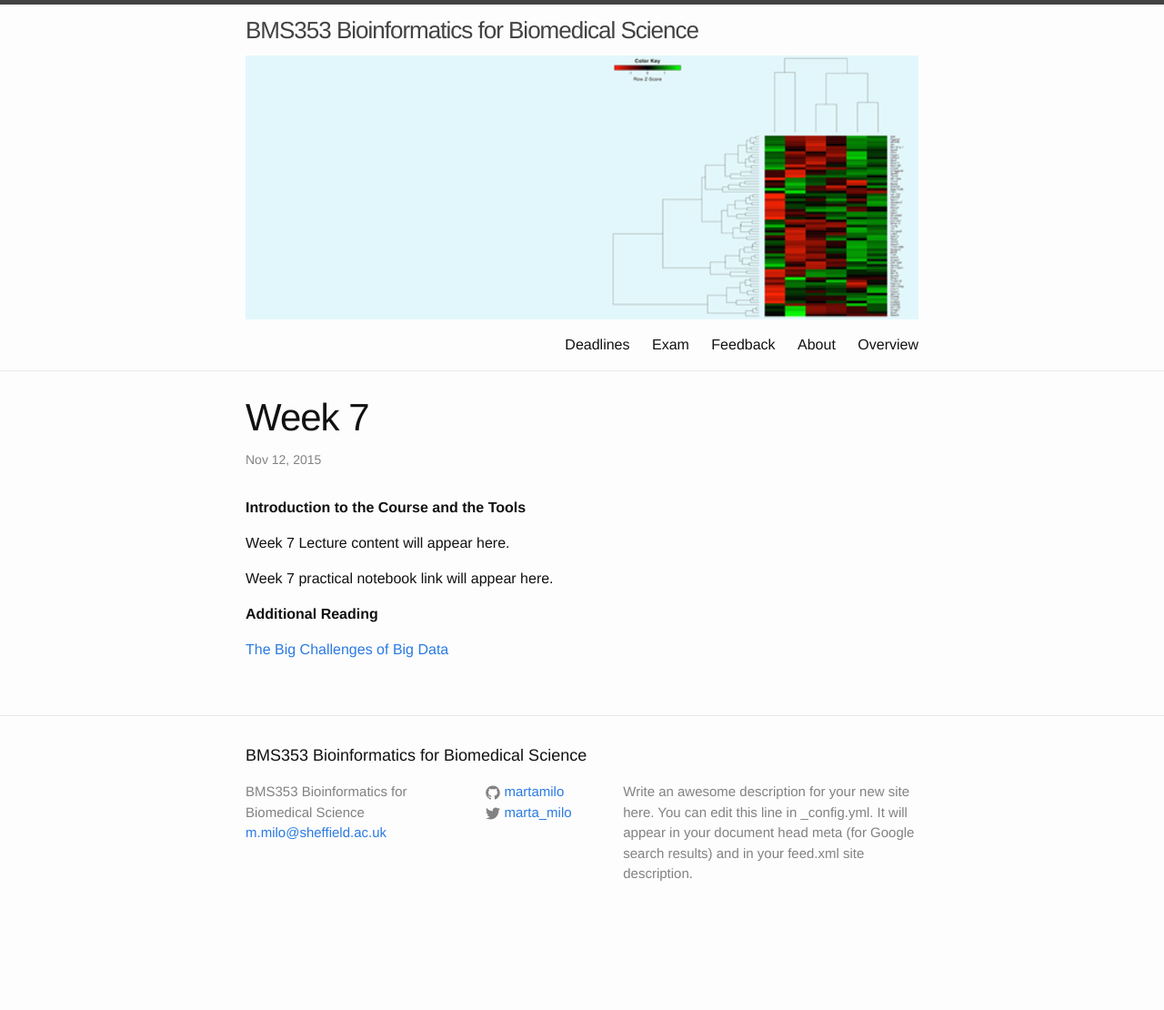
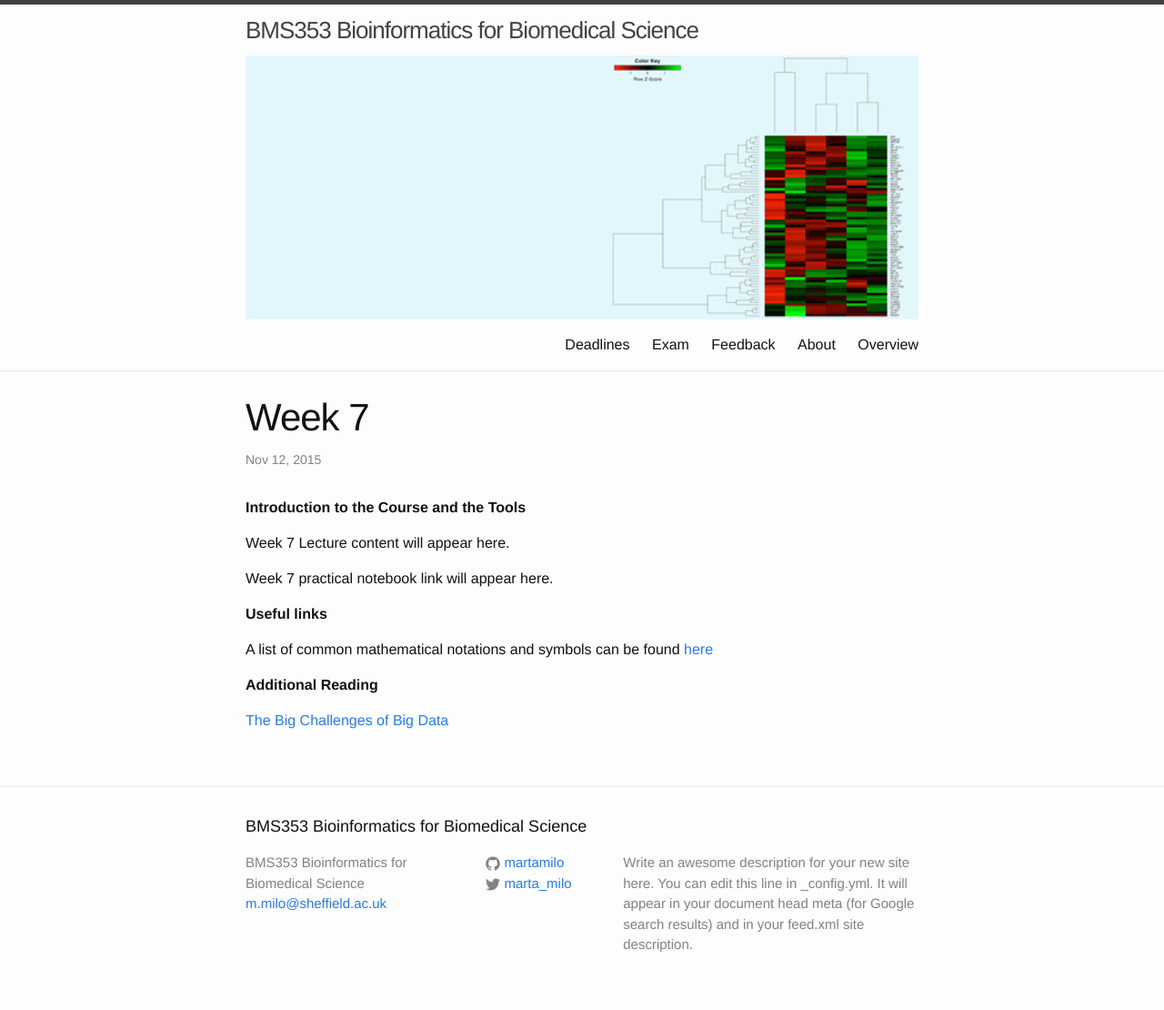
Before and after one commit to sods/bioinformatics, a Jekyll site: the page built from _posts/2015-11-12-week-7-introduction-and-course-tools.md, in a window 1280 px wide. Shown: the whole page at 91% size. Built offline with Jekyll 4.4.1, drawn with Linux system fonts in a browser that asks for light colours; comment, search, counter and statistics services are not loaded; before the commit the page ends 1032 px from its top, so only the background shows below that.

Commit message:
Inserted useful links

```diff
--- a/_posts/2015-11-12-week-7-introduction-and-course-tools.md
+++ b/_posts/2015-11-12-week-7-introduction-and-course-tools.md
@@ -11,6 +11,10 @@ Week 7 Lecture content will appear here.
 
 Week 7 practical notebook link will appear here.
 
+**Useful links**
+
+A list of common mathematical notations and symbols can be found [here](https://en.wikipedia.org/wiki/List_of_mathematical_symbols)
+
 **Additional Reading**
 
 [The Big Challenges of Big Data](https://github.com/sods/bioinformatics/blob/gh-pages/assets/Big_Data_Biology.pdf)
```
